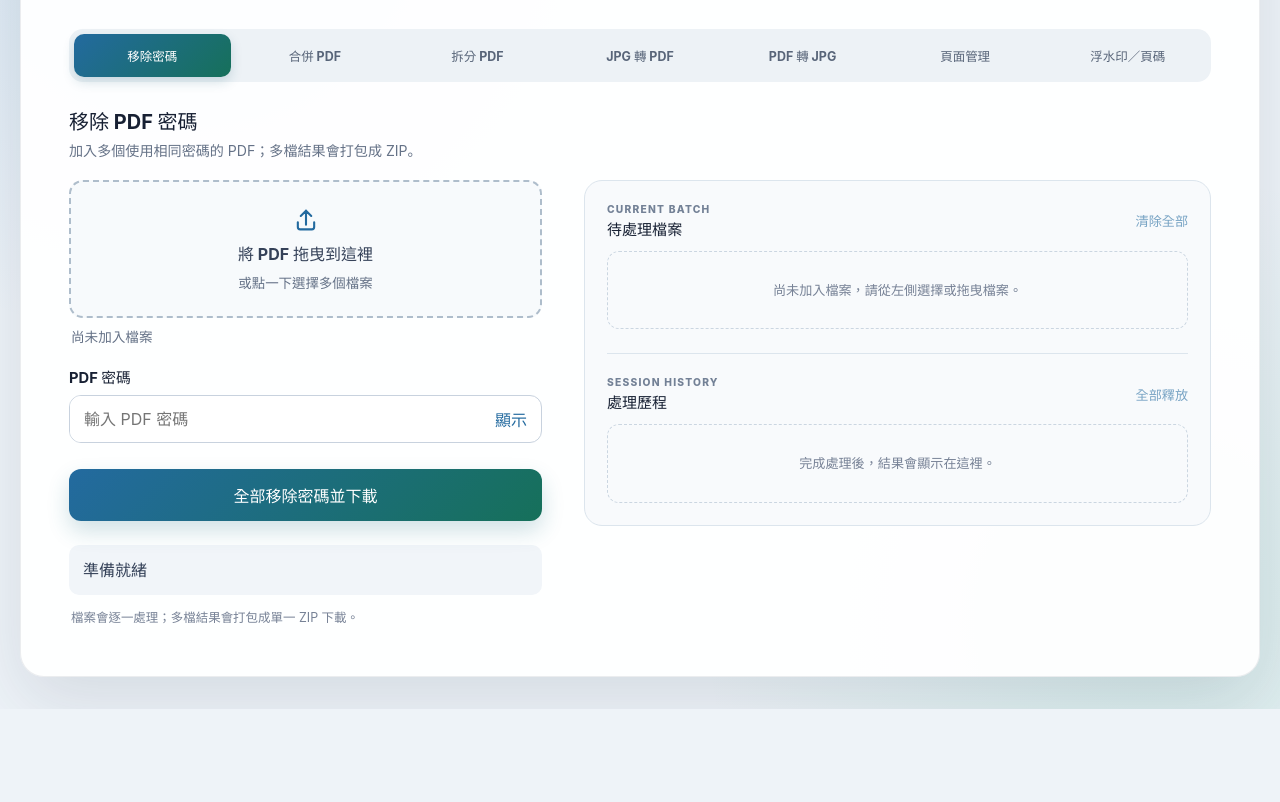
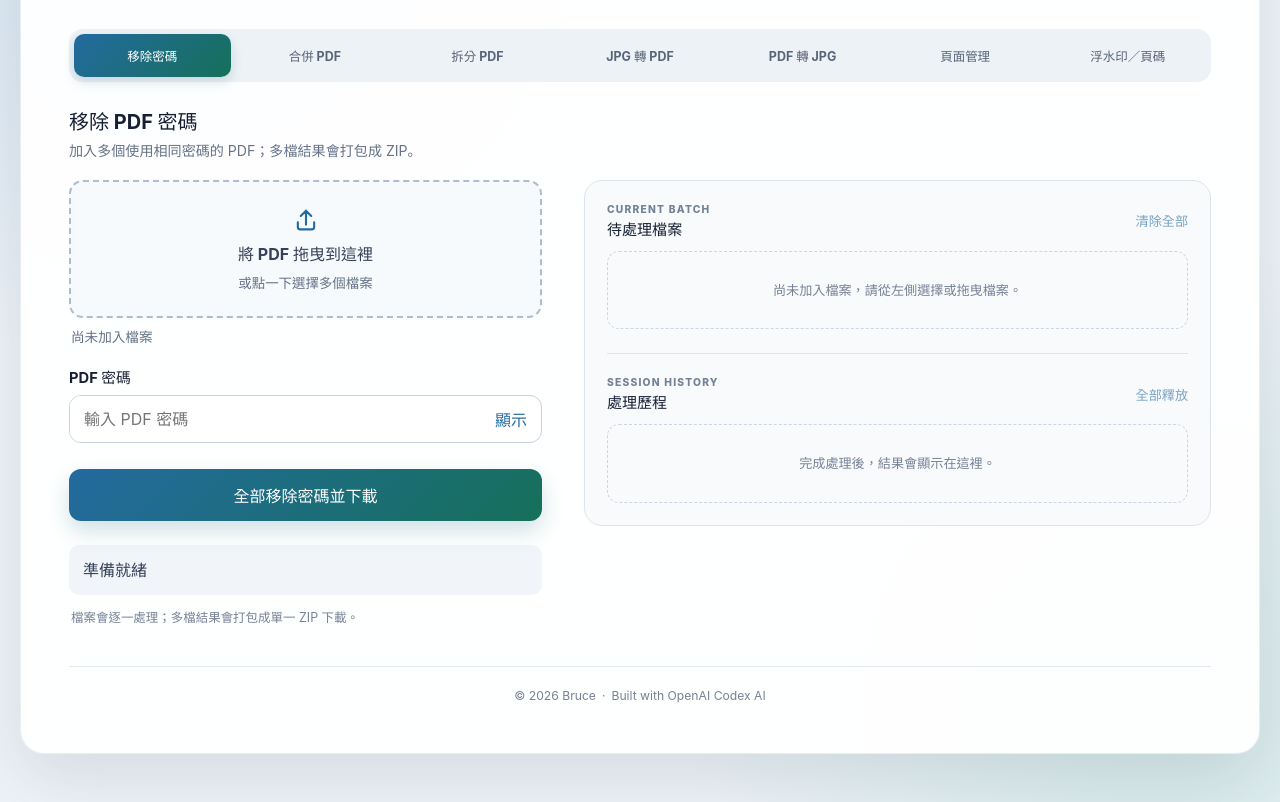
Before and after one commit to bruce-yang-422/pdf-batch-unlock, a plain HTML site: page index.html in a window 1280 px wide. Shown: the part 197-999 px from the top of the page. Before the commit the page ends 906 px from the top, so only its background shows below. Drawn offline with Linux system fonts and the light colour scheme.

Commit message:
Anchor desktop layout and add footer credit

```diff
--- /dev/null
+++ b/assets/layout-DH4mL2.css
@@ -0,0 +1,34 @@
+.app-shell {
+  place-items: start center;
+  align-content: start;
+  padding: 32px 18px 48px;
+}
+
+.card {
+  margin: 0 auto;
+}
+
+.site-footer {
+  display: flex;
+  flex-wrap: wrap;
+  justify-content: center;
+  gap: 6px;
+  margin-top: 38px;
+  padding-top: 20px;
+  border-top: 1px solid #e2e8ef;
+  color: #778296;
+  font-size: 0.76rem;
+  line-height: 1.5;
+  text-align: center;
+}
+
+@media (max-width: 640px) {
+  .app-shell {
+    padding: 0;
+  }
+
+  .site-footer {
+    margin-top: 30px;
+    padding-bottom: max(4px, env(safe-area-inset-bottom));
+  }
+}
--- a/index.html
+++ b/index.html
@@ -7,6 +7,7 @@
     <title>PDF 本機工具箱</title>
     <script type="module" crossorigin src="./assets/index-XfCSYlnY.js"></script>
     <link rel="stylesheet" crossorigin href="./assets/index-CFPIHGYZ.css">
+    <link rel="stylesheet" href="./assets/layout-DH4mL2.css">
   </head>
   <body>
     <main class="app-shell">
@@ -143,6 +144,12 @@
             <ol id="page-grid" class="page-grid"></ol>
           </section>
         </form>
+
+        <footer class="site-footer">
+          <span>© 2026 Bruce</span>
+          <span aria-hidden="true">·</span>
+          <span>Built with OpenAI Codex AI</span>
+        </footer>
       </section>
     </main>
 
```
